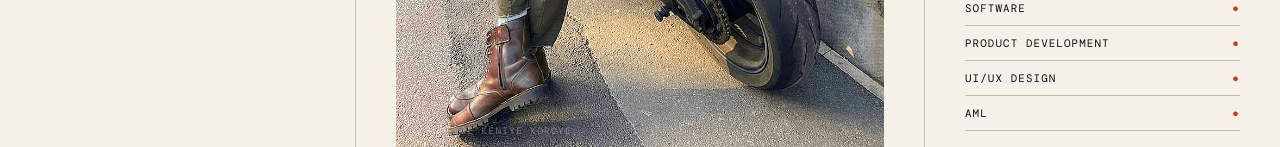
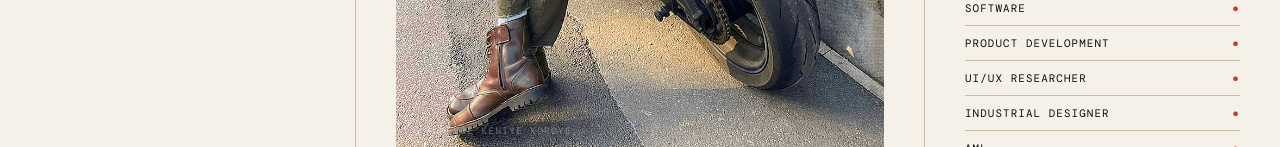
Before and after one commit to Cornerstone-04/keniye-koroye, a Next.js app: page / in a window 1280 px wide. Shown: the part 805-952 px from the top of the page. Built offline with nearby package versions, Linux system fonts and the light colour scheme; a web font is replaced by a local one.

Commit message:
update layout

```diff
--- a/components/home/home-masthead.tsx
+++ b/components/home/home-masthead.tsx
@@ -31,8 +31,16 @@ export function HomeMasthead() {
           Building impactful technology
         </p>
 
-        <div className="mt-2 text-[0.6rem] tracking-[0.12em] uppercase text-muted">
-          Product Manager · Developer · Researcher
+        <div className="mt-2 flex flex-col items-center gap-0.5">
+          <span className="text-[0.6rem] tracking-[0.12em] uppercase text-muted">
+            Product Manager
+          </span>
+          <span className="text-[0.6rem] tracking-[0.12em] uppercase text-muted">
+            Product Developer
+          </span>
+          <span className="text-[0.6rem] tracking-[0.12em] uppercase text-muted">
+            Product Researcher
+          </span>
         </div>
       </div>
 
--- a/lib/data.ts
+++ b/lib/data.ts
@@ -30,7 +30,8 @@ export const disciplines = [
   "Hardware",
   "Software",
   "Product Development",
-  "UI/UX Design",
+  "UI/UX Researcher",
+  "Industrial Designer",
   "AML",
 ];
 
@@ -88,11 +89,12 @@ export const timeline = [
 ];
 
 export const skills = [
-  { name: "Hardware", pct: 92 },
+  { name: "Hardware", pct: 90 },
   { name: "Software", pct: 90 },
   { name: "Product Development", pct: 90 },
-  { name: "UI/UX Design", pct: 90 },
-  { name: "AML", pct: 85 },
+  { name: "UI/UX Research", pct: 92 },
+  { name: "Industrial Design", pct: 92 },
+  { name: "AML", pct: 87 },
 ];
 
 export const tools = [
```
